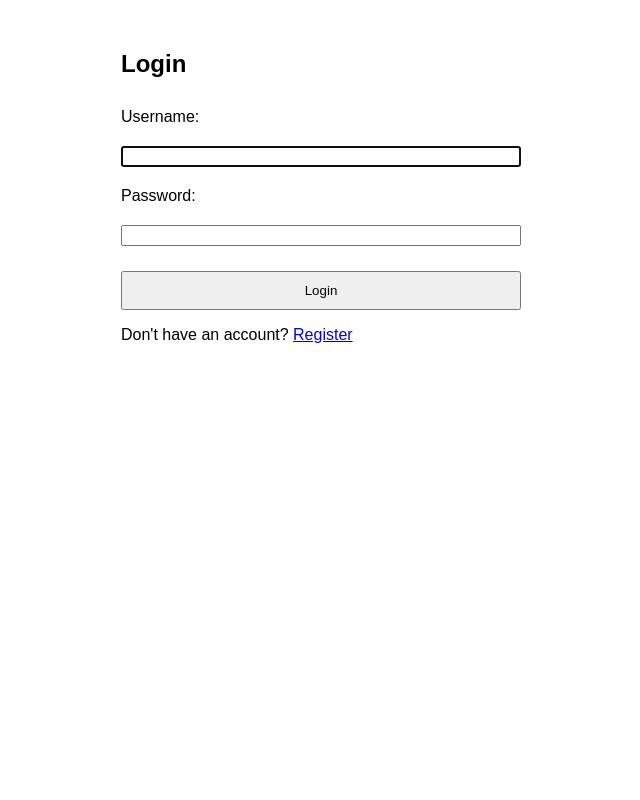
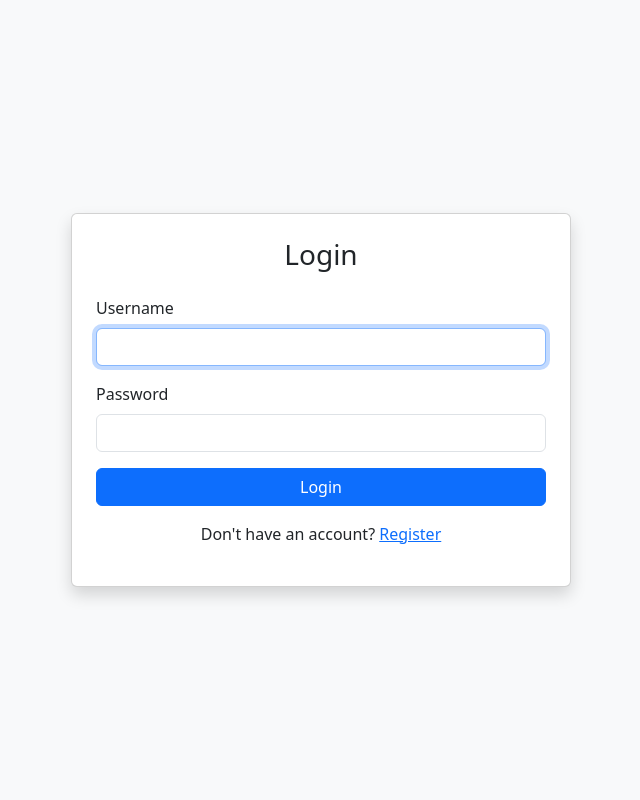
Before and after one commit to ErrayDineri/ArenaGym-PPG, a Django app: page /login/ in a window 1280 px wide. Shown: the whole page, without its empty margins (319-959 px from the left). Run offline with Django 5.2, Linux system fonts and the light colour scheme.

Commit message:
commit 3

```diff
--- a/reservation/forms.py
+++ b/reservation/forms.py
@@ -10,7 +10,7 @@ class UserRegistrationForm(UserCreationForm):
     )
     email = forms.EmailField(
         label="Email",
-        widget=forms.EmailInput(attrs={'placeholder': 'Email'})
+        widget=forms.EmailInput(attrs={'placeholder': 'example@example.org'})
     )
     password1 = forms.CharField(
         label="Password",
@@ -19,7 +19,7 @@ class UserRegistrationForm(UserCreationForm):
     )
     password2 = forms.CharField(
         label="Confirm Password",
-        widget=forms.PasswordInput(attrs={'placeholder': 'Confirm Password'}),
+        widget=forms.PasswordInput(attrs={'placeholder': 'Password Again'}),
         help_text=None
     )
     isCoach = forms.BooleanField(
--- a/reservation/templates/login.html
+++ b/reservation/templates/login.html
@@ -1,53 +1,41 @@
+{% load form_filters %}
+
 <!DOCTYPE html>
-<html>
+<html lang="en">
 <head>
+    <meta charset="UTF-8">
+    <meta name="viewport" content="width=device-width, initial-scale=1.0">
     <title>Login</title>
+    <link href="https://cdn.jsdelivr.net/npm/bootstrap@5.3.3/dist/css/bootstrap.min.css" rel="stylesheet">
     <style>
-        body {
-            font-family: Arial, sans-serif;
-            margin: 50px auto;
-            max-width: 400px;
-        }
-        form {
-            display: flex;
-            flex-direction: column;
-        }
-        label, input {
-            margin: 10px 0;
-        }
-        button {
-            margin-top: 15px;
-            padding: 10px;
-        }
-        .error {
-            color: red;
+        .form-control {
+            text-align: center;
         }
     </style>
 </head>
-<body>
+<body class="bg-light">
 
-    <h2>Login</h2>
-
+<div class="d-flex justify-content-center align-items-center vh-100">
+    <div class="card shadow p-4 w-100" style="max-width: 500px;">
+        <h3 class="text-center mb-4">Login</h3>
         <form method="POST">
             {% csrf_token %}
-        {{ form.non_field_errors }}
-
-        <label for="id_username">Username:</label>
-        {{ form.username }}
-
-        <label for="id_password">Password:</label>
-        {{ form.password }}
-
             {% for field in form %}
+                <div class="mb-3">
+                    <label class="form-label">{{ field.label }}</label>
+                    {{ field|add_class:"form-control text-center" }}
                     {% for error in field.errors %}
-                <div class="error">{{ error }}</div>
+                        <div class="text-danger small">{{ error }}</div>
                     {% endfor %}
+                </div>
             {% endfor %}
-
-        <button type="submit">Login</button>
+            <button type="submit" class="btn btn-primary w-100">Login</button>
         </form>
-
-    <p>Don't have an account? <a href="{% url 'register' %}">Register</a></p>
+        <p class="mt-3 text-center">
+            Don't have an account? <a href="{% url 'register' %}">Register</a>
+        </p>
+    </div>
+</div>
 
 </body>
 </html>
--- /dev/null
+++ b/reservation/templatetags/form_filters.py
@@ -0,0 +1,7 @@
+from django import template
+
+register = template.Library()
+
+@register.filter(name='add_class')
+def add_class(field, css_class):
+    return field.as_widget(attrs={"class": css_class})
```
Also changed, not shown: reservation/templates/home.html (+21 -28 lines), reservation/templates/register.html (+35 -8 lines), db.sqlite3, reservation/templatetags/__init__.py (added). Lines whose indentation alone changed are shown as unchanged.
